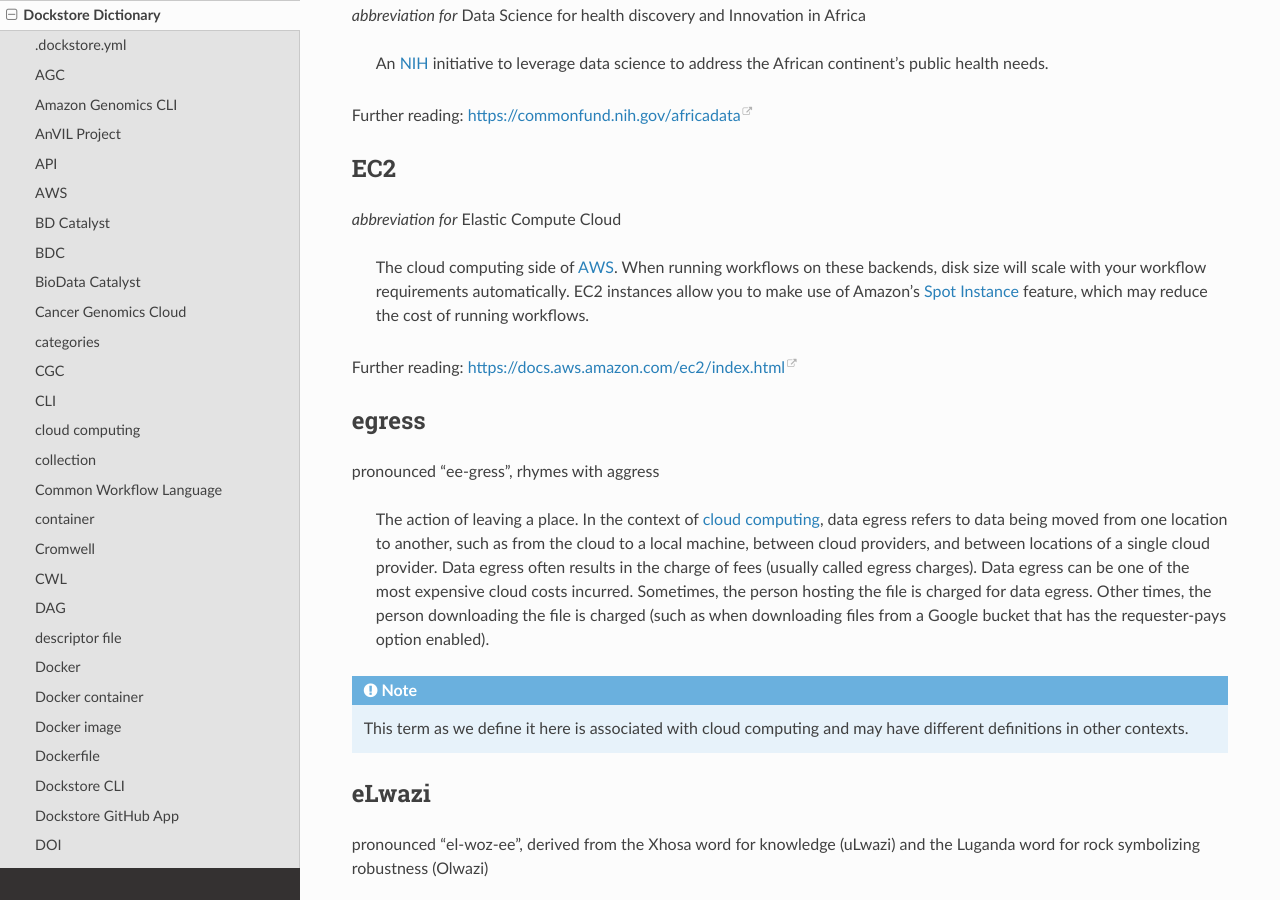
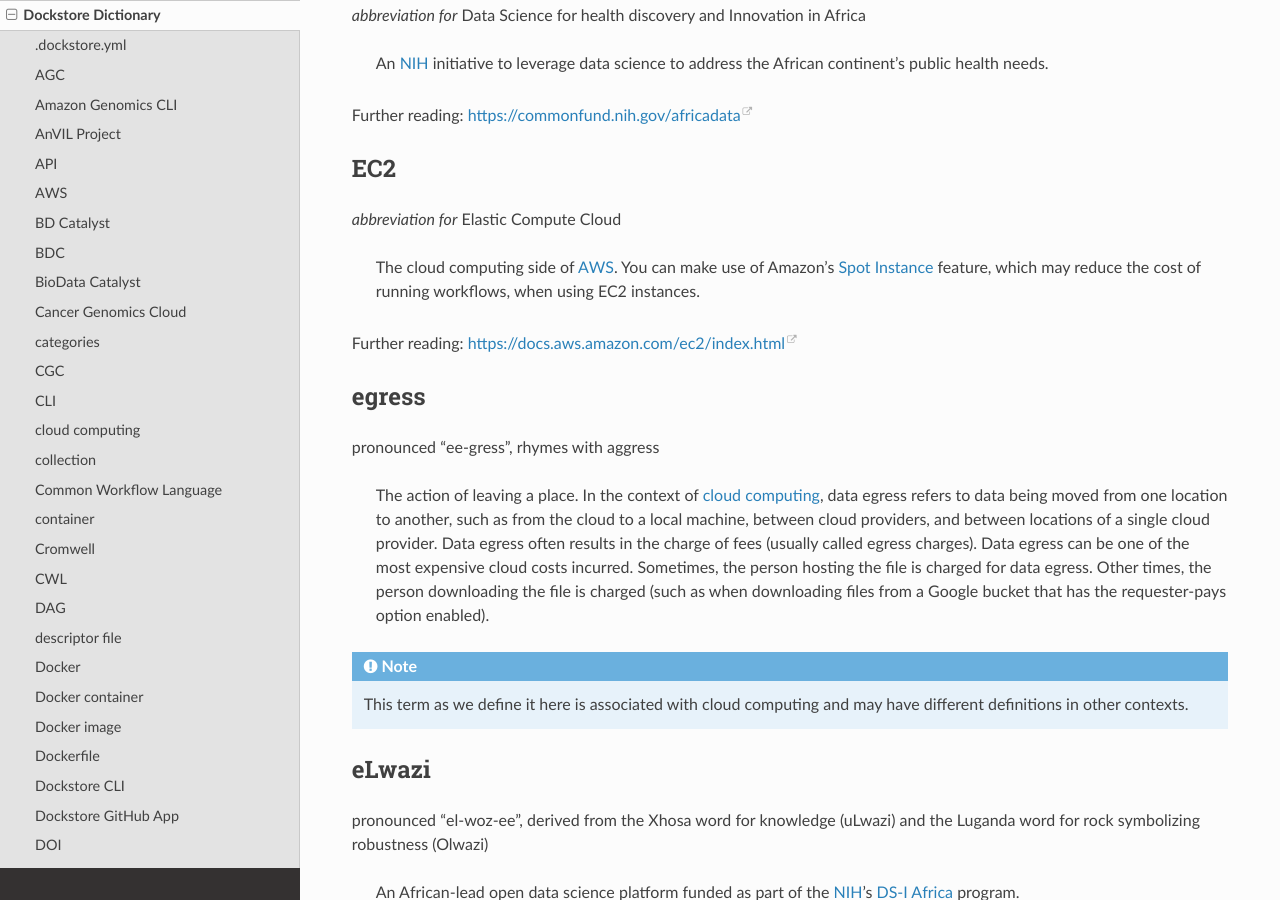
Before and after one commit to dockstore/dockstore-documentation, a Sphinx documentation site: the page built from docs/dictionary.rst, in a window 1280 px wide and 900 px high, scrolled down 6284 px. Built offline with Sphinx 7.4.7 and the Read the Docs theme 2.0.0, drawn with Linux system fonts in a browser that asks for light colours; some of the changed text lies outside the part shown.

```diff
--- a/docs/dictionary.rst
+++ b/docs/dictionary.rst
@@ -401,7 +401,7 @@
 ---
 *abbreviation for* Elastic Compute Cloud
 
-    The cloud computing side of :ref:`dict AWS`. When running workflows on these backends, disk size will scale with your workflow requirements automatically. EC2 instances allow you to make use of Amazon's :ref:`dict spot instance` feature, which may reduce the cost of running workflows.
+    The cloud computing side of :ref:`dict AWS`. You can make use of Amazon's :ref:`dict spot instance` feature, which may reduce the cost of running workflows, when using EC2 instances.
 
 Further reading: `<https://docs.aws.amazon.com/ec2/index.html>`_
 
```
Also changed, not shown: other parts of docs/dictionary.rst (+2 -2 lines), 1 other file.
